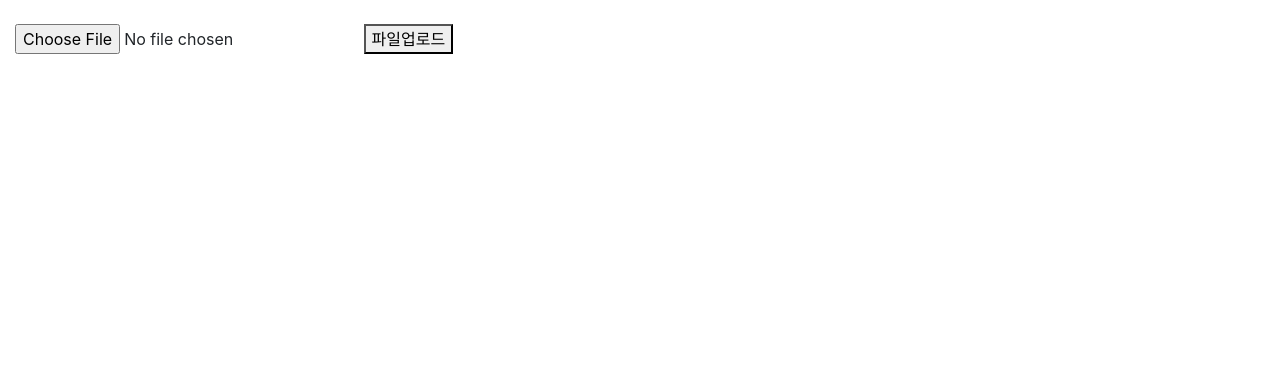
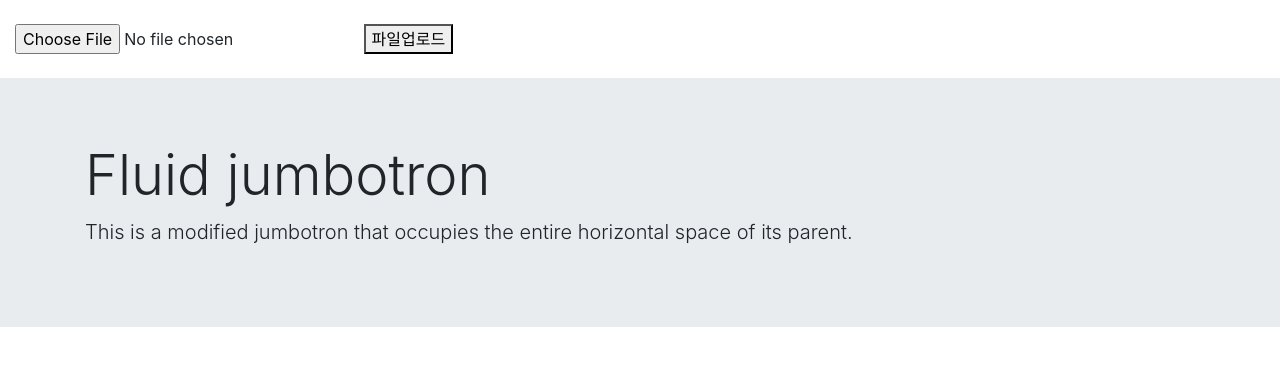
Before and after one commit to DarkScene/KFQ-Flask, a Flask app: page /upload in a window 1280 px wide. Shown: the part 56-422 px from the top of the page. Run offline with Flask 2, Linux system fonts and the light colour scheme; some libraries are stand-ins or nearby versions.

Commit message:
add footer

```diff
--- a/flaskTest/flaskjinja/app.py
+++ b/flaskTest/flaskjinja/app.py
@@ -41,5 +41,9 @@ def list_files():
 def get_file(path):
     return send_from_directory(UPLOAD_DIRECTORY, path, as_attachment=True)
 
+@app.route('/resume')
+def resume():
+    return
+
 if __name__ == '__main__':
     app.run(debug=True, port=8089)
--- a/flaskTest/flaskjinja/templates/menu.html
+++ b/flaskTest/flaskjinja/templates/menu.html
@@ -8,7 +8,7 @@
     <div class="collapse navbar-collapse" id="navbarSupportedContent">
         <ul class="navbar-nav mr-auto">
             <li class="nav-item active">
-                <a class="nav-link" href="#">Home <span class="sr-only">(current)</span></a>
+                <a class="nav-link" href="/">Home <span class="sr-only">(current)</span></a>
             </li>
             <li class="nav-item">
                 <a class="nav-link" href="/upload">FileUpload</a>
--- a/flaskTest/flaskjinja/templates/upload.html
+++ b/flaskTest/flaskjinja/templates/upload.html
@@ -8,12 +8,18 @@
 <br>
 <div class="container-fluid">
     <form action="/fileUpload" method="post" enctype="multipart/form-data">
-        <input type="file" name="file"/>
+        <input type="file" name="file" />
         <button type="submit">파일업로드</button>
     </form>
 </div>
 {% endblock %}
 
 {% block footer %}
-
-{% endblock %}ㄴ
+<br>
+<div class="jumbotron jumbotron-fluid">
+    <div class="container">
+        <h1 class="display-4">Fluid jumbotron</h1>
+        <p class="lead">This is a modified jumbotron that occupies the entire horizontal space of its parent.</p>
+    </div>
+</div>
+{% endblock %}
```
Also changed, not shown: flaskTest/flaskjinja/templates/index.html (+7 -1 lines), flaskTest/flaskjinja/templates/list.html (+7 -1 lines).
